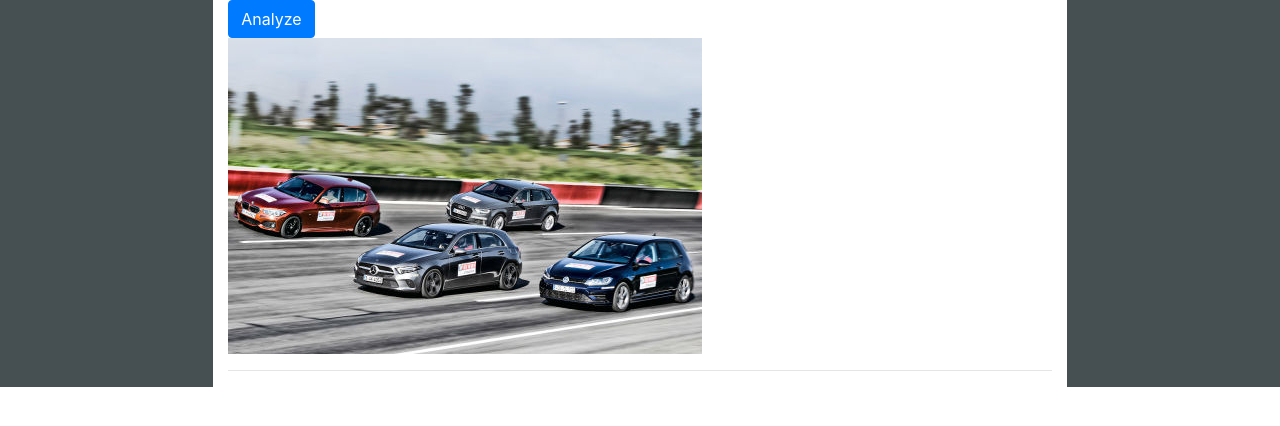
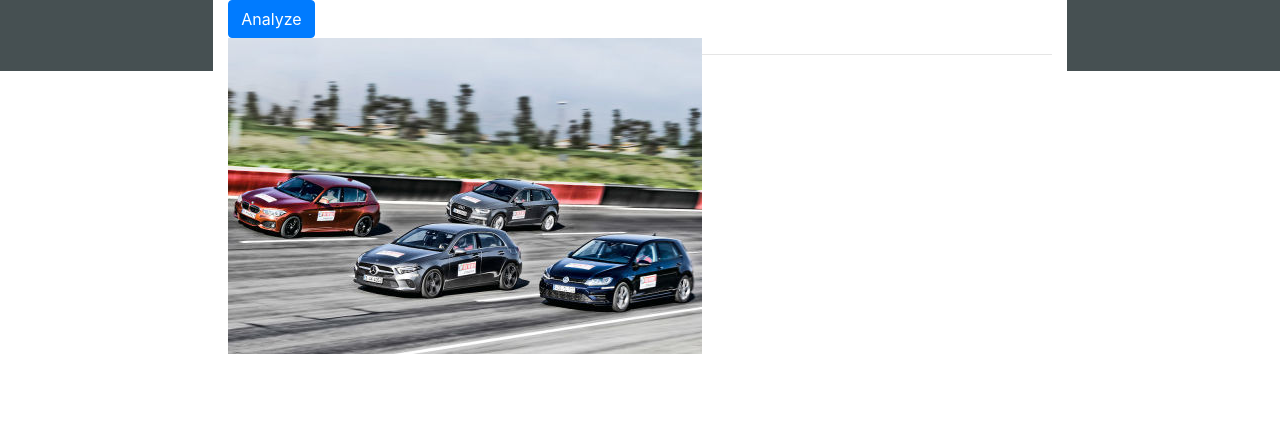
Before and after one commit to fweiermann15/GermanCarAI, a Python web app: template app/templates/index.html in a window 1280 px wide. Shown: the part 311-737 px from the top of the page. Run offline with Jinja, Linux system fonts and the light colour scheme; the template is opened without the code that fills it, so the values that code supplies are empty; some libraries are stand-ins or nearby versions.

Commit message:
position absolute

```diff
--- a/app/templates/index.html
+++ b/app/templates/index.html
@@ -28,7 +28,7 @@
         <button id='analyze-button' class='btn btn-primary' type='button' onclick='analyze()'>Analyze</button>
       </div>
       <div>
-        <img id='cars' src="static\Audi-A3-BMW-1er-Mercedes-A-Klasse-VW-Golf-474x316-bba2a433961b96c1.jpg" alt="cars">
+        <img style="position: absolute;" id='cars' src="static\Audi-A3-BMW-1er-Mercedes-A-Klasse-VW-Golf-474x316-bba2a433961b96c1.jpg" alt="cars">
       </div>
 
       <div id="results" style="display: none;">
```
